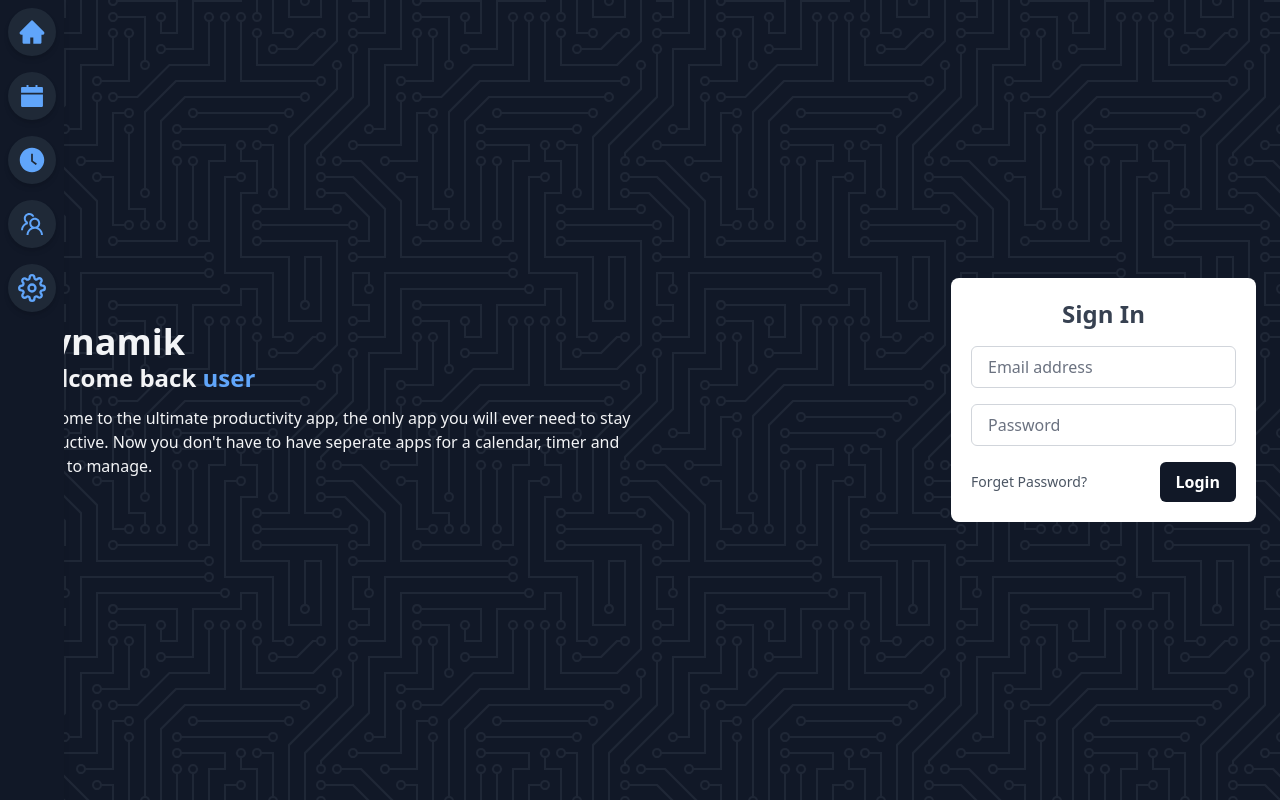
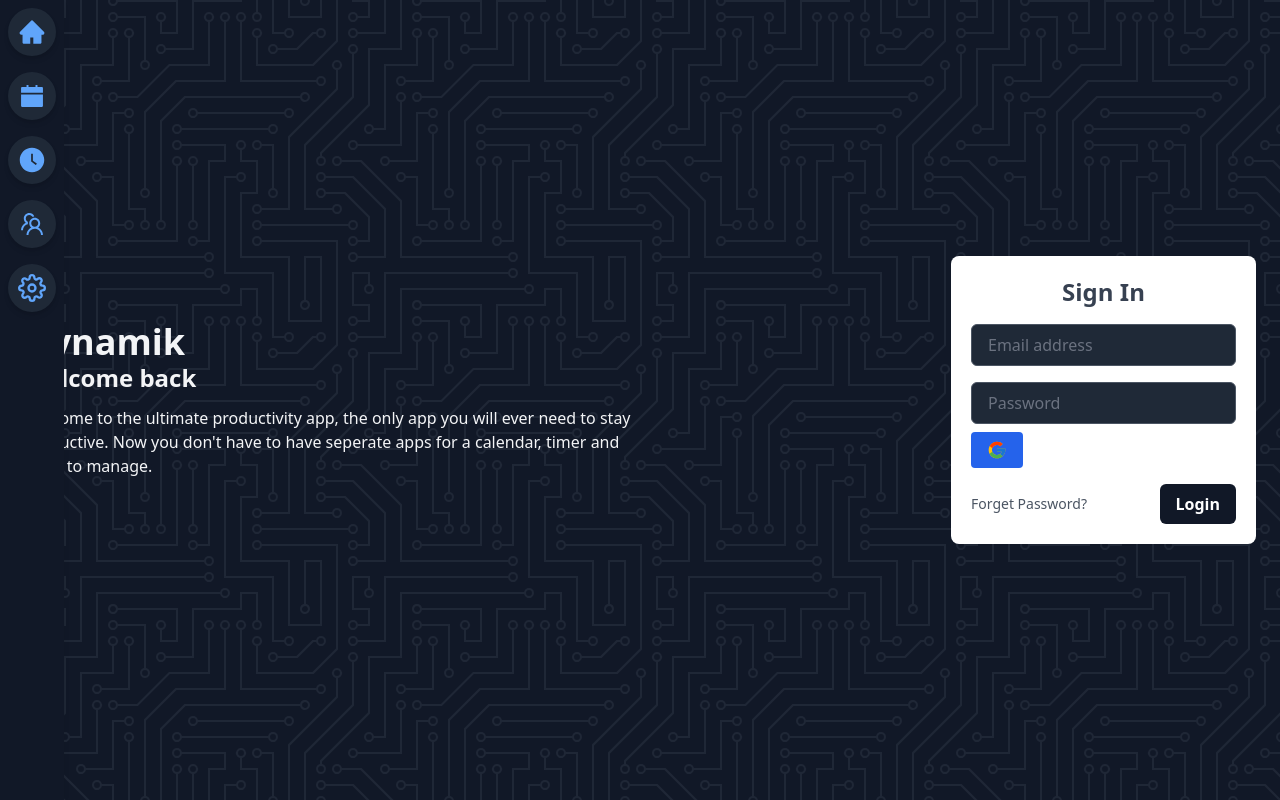
Before and after one commit to ScriptedRain/timerApp, a React (Create React App) app: page / in a window 1280 px wide. Built offline with nearby package versions, Linux system fonts and the light colour scheme.

Commit message:
making auth

```diff
--- a/package.json
+++ b/package.json
@@ -7,6 +7,7 @@
     "@testing-library/jest-dom": "^5.16.1",
     "@testing-library/react": "^12.1.2",
     "@testing-library/user-event": "^13.5.0",
+    "firebase": "^9.6.2",
     "react": "^17.0.2",
     "react-dom": "^17.0.2",
     "react-icons": "^4.3.1",
--- a/src/Components/Button.jsx
+++ b/src/Components/Button.jsx
@@ -12,3 +12,16 @@ export const Button = ({ name, styles }) => {
     </div>
   )
 }
+
+export const Button2 = ({ name, styles, onClick }) => {
+  return (
+    <button
+      className={
+        'py-2 px-4 rounded inline-flex items-center font-medium tracking-wide text-white capitalize transition duration-200 transform bg-blue-600 hover:bg-blue-500 focus:ring-indigo-300 focus:ring-opacity-80 ease-in-out hover:scale-110 '
+      }
+      onClick={onClick}
+    >
+      <span className=''>{name}</span>
+    </button>
+  )
+}
--- a/src/Components/Hero.jsx
+++ b/src/Components/Hero.jsx
@@ -1,5 +1,8 @@
 import React from 'react'
-
+import { Button2 } from './Button'
+import { FcGoogle } from 'react-icons/fc'
+import Register from './Register'
+import { auth } from '../firebase-config'
 const Hero = () => {
   return (
     <div>
@@ -10,54 +13,17 @@ const Hero = () => {
               <h2 class='text-4xl font-semibold text-gray-100'>Dynamik</h2>
 
               <h3 class='text-2xl font-semibold text-gray-100'>
-                Welcome back <span class='text-blue-400'>user</span>
+                Welcome back <span class='text-blue-400'>{}</span>
               </h3>
 
               <p class='mt-3 text-gray-100'>
-                Welcome to the ultimate productivity app, the only app you will ever need to stay productive. Now you don't have to have seperate apps for a calendar, timer and tasks to manage.
-
+                Welcome to the ultimate productivity app, the only app you will
+                ever need to stay productive. Now you don't have to have
+                seperate apps for a calendar, timer and tasks to manage.
               </p>
             </div>
 
-            <div class='flex mt-8 lg:w-1/2 lg:justify-end lg:mt-0'>
-              <div class='max-w-sm bg-white rounded-lg dark:bg-gray-800'>
-                <div class='p-5 text-center'>
-                  <h2 class='text-2xl font-semibold text-gray-700 dark:text-white fo'>
-                    Sign In
-                  </h2>
-
-                  <form action='#'>
-                    <div class='mt-4'>
-                      <input
-                        class='block w-full px-4 py-2 text-gray-700 placeholder-gray-500 bg-white border border-gray-300 rounded-md dark:bg-gray-800 dark:border-gray-600 dark:placeholder-gray-400 focus:border-blue-500 dark:focus:border-blue-500 focus:outline-none focus:ring'
-                        type='email'
-                        placeholder='Email address'
-                        aria-label='Email address'
-                      ></input>
-                      <input
-                        class='block w-full px-4 py-2 mt-4 text-gray-700 placeholder-gray-500 bg-white border border-gray-300 rounded-md dark:bg-gray-800 dark:border-gray-600 dark:placeholder-gray-400 focus:border-blue-500 dark:focus:border-blue-500 focus:outline-none focus:ring'
-                        type='password'
-                        placeholder='Password'
-                        aria-label='Password'
-                      ></input>
-                    </div>
-
-                    <div class='flex items-center justify-between mt-4'>
-                      <a
-                        href='#'
-                        class='text-sm text-gray-600 dark:text-gray-200 hover:underline'
-                      >
-                        Forget Password?
-                      </a>
-
-                      <button class='px-4 py-2 font-semibold text-white transition-colors duration-200 transform bg-gray-900 rounded-md hover:bg-gray-800 dark:hover:bg-gray-700 focus:outline-none focus:bg-gray-800 dark:focus:bg-gray-700'>
-                        Login
-                      </button>
-                    </div>
-                  </form>
-                </div>
-              </div>
-            </div>
+            <Register />
           </div>
         </div>
       </header>
--- /dev/null
+++ b/src/Components/Register.jsx
@@ -0,0 +1,77 @@
+import React from 'react'
+
+import { Button2 } from './Button'
+import { FcGoogle } from 'react-icons/fc'
+import { auth as Authenticate } from '../firebase-config'
+import { useState } from 'react'
+
+import { signInWithPopup, GoogleAuthProvider } from 'firebase/auth'
+
+const Register = () => {
+  const [user, setUser] = useState(null)
+  const [signedIn, setSignIn] = useState(false)
+  const signInWithGoogle = () => {
+    const provider = new GoogleAuthProvider()
+    setUser(
+      signInWithPopup(Authenticate, provider).catch((err) => {
+        'null'
+      })
+    )
+    console.log(user)
+    // console.log(user.result.user.displayName)
+    setSignIn(true)
+  }
+
+  return (
+    <div class='flex mt-8 lg:w-1/2 lg:justify-end lg:mt-0'>
+      <div class='max-w-sm bg-white rounded-lg dark:bg-gray-800'>
+        <div class='p-5 text-center'>
+          <h2 class='text-2xl font-semibold text-gray-700 dark:text-white fo'>
+            Sign In
+          </h2>
+
+          <form action='#'>
+            <div class='mt-4'>
+              <input
+                class='block w-full px-4 py-2 text-white placeholder-gray-500 border rounded-md bg-gray-800 border-gray-600  focus:border-blue-500 dark:focus:border-blue-500 focus:outline-none focus:ring'
+                type='email'
+                placeholder='Email address'
+                aria-label='Email address'
+              ></input>
+              <input
+                class='block w-full px-4 py-2 mt-4 text-white placeholder-gray-500  border rounded-md bg-gray-800 border-gray-600 focus:border-blue-500 dark:focus:border-blue-500 focus:outline-none focus:ring'
+                type='password'
+                placeholder='Password'
+                aria-label='Password'
+              ></input>
+            </div>
+            <div className='flex space-x-2 my-2'>
+              <Button2
+                name={<FcGoogle className='w-full h-5 ' />}
+                className={
+                  'transition ease-in-out delay-150 bg-blue-500 hover:-translate-y-1 hover:scale-110 hover:bg-indigo-500 duration-300'
+                }
+                onClick={signInWithGoogle}
+              />
+            </div>
+
+            <div class='flex items-center justify-between mt-4'>
+              <a
+                href='#'
+                class='text-sm text-gray-600 dark:text-gray-200 hover:underline'
+              >
+                Forget Password?
+              </a>
+
+              <button class='px-4 py-2 font-semibold text-white transition-colors duration-200 transform bg-gray-900 rounded-md hover:bg-gray-800 dark:hover:bg-gray-700 focus:outline-none focus:bg-gray-800 dark:focus:bg-gray-700'>
+                Login
+              </button>
+            </div>
+          </form>
+        </div>
+      </div>
+    </div>
+  )
+}
+
+export default Register
--- a/src/Components/Sidebar.jsx
+++ b/src/Components/Sidebar.jsx
@@ -1,23 +1,36 @@
 import React from 'react'
-import { AiFillHome, AiOutlineTeam, AiFillCalendar, AiFillClockCircle, AiOutlineRadiusSetting } from 'react-icons/ai'
-import { FiSettings} from 'react-icons/fi'
+import {
+  AiFillHome,
+  AiOutlineTeam,
+  AiFillCalendar,
+  AiFillClockCircle,
+  AiOutlineRadiusSetting,
+} from 'react-icons/ai'
+import { FiSettings } from 'react-icons/fi'
 const Sidebar = () => {
   return (
     <div className='fixed top-0 left-0 h-screen w-16 flex flex-col bg-gray-900 text-white shadow-md'>
       <SideBarIcon icon={<AiFillHome size='28' />} text='Home' to={'/'} />
-      <SideBarIcon icon={<AiFillCalendar size='28' />} text='Calendar' to={'Calendar'}/>
-      <SideBarIcon icon={<AiFillClockCircle size='28' />} text='Stopwatch/Timer' to={'Timer'}/>
+      <SideBarIcon
+        icon={<AiFillCalendar size='28' />}
+        text='Calendar'
+        to={'Calendar'}
+      />
+      <SideBarIcon
+        icon={<AiFillClockCircle size='28' />}
+        text='Stopwatch/Timer'
+        to={'Timer'}
+      />
       <SideBarIcon
         icon={<AiOutlineTeam size='28' />}
         text='About Us'
         to={'/about'}
       />
-      <SideBarIcon icon={<FiSettings size='28' />} text='Settings' to={'Settings'} />
-    </div>
-  )
-  return (
-    <div className='fixed top-0 left-0 h-screen w-16 flex flex-col bg-gray-900 text-white shadow-md'>
-      <SideBarIcon icon={<FiSettings size='28' />} text='Settings' to={'/'} />
+      <SideBarIcon
+        icon={<FiSettings size='28' />}
+        text='Settings'
+        to={'Settings'}
+      />
     </div>
   )
 }
--- a/src/Pages/StopTimer.jsx
+++ b/src/Pages/StopTimer.jsx
@@ -1,7 +1,7 @@
 import React from 'react'
 
 const StopTimer = () => {
-  return <div></div>
+  return <div className='pattern'></div>
 }
 
 export default StopTimer
--- /dev/null
+++ b/src/firebase-config.js
@@ -0,0 +1,14 @@
+import { initializeApp } from 'firebase/app'
+import { getAuth } from 'firebase/auth'
+const firebaseConfig = {
+  apiKey: 'AIzaSyDBQw6o7LYHX6O6rfTp7Ms_3huVLgv2Tgk',
+  authDomain: 'timer-app-9c40c.firebaseapp.com',
+  projectId: 'timer-app-9c40c',
+  storageBucket: 'timer-app-9c40c.appspot.com',
+  messagingSenderId: '349215532883',
+  appId: '1:349215532883:web:b8d88c8ac93b892e0ca3a6',
+}
+
+const app = initializeApp(firebaseConfig)
+
+export const auth = getAuth(app)
```
Also changed, not shown: 1 other file (tests, documents, lock files or other folders).
